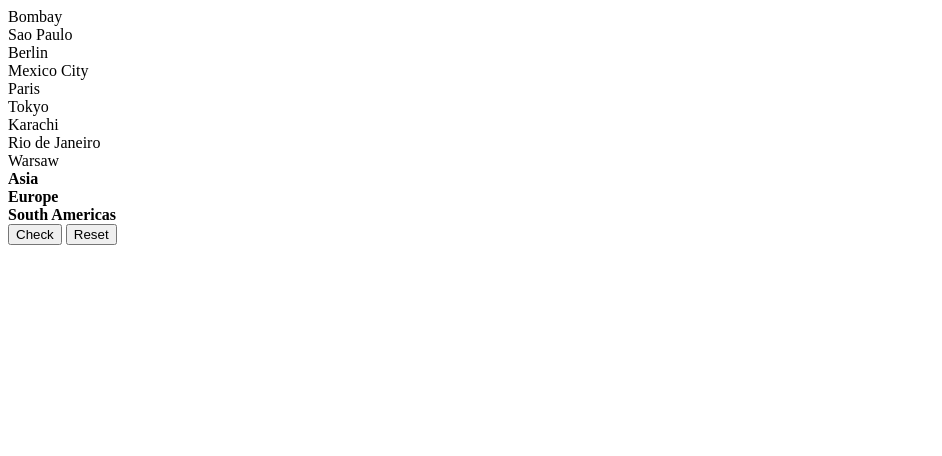
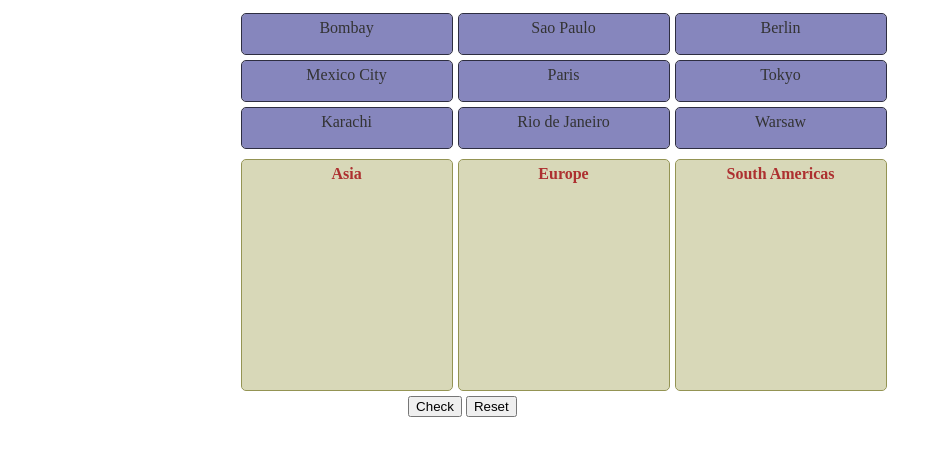
Before and after one commit to Ahmed-Shakeel-798/firstproject, a plain HTML site: page index.html in a window 1280 px wide. Shown: the whole page, without its empty margins (0-942 px from the left). Drawn offline with nearby package versions, Linux system fonts and the light colour scheme.

Commit message:
Update index.html

```diff
--- a/index.html
+++ b/index.html
@@ -5,7 +5,7 @@
 <head>
 	<meta http-equiv="content-type" content="text/html; charset=utf-8">
 	<title>D&G game with Jquery</title>
-<!-- 	<link href="design.css" type="text/css" rel="stylesheet" /> -->
+	<link href="design.css" type="text/css" rel="stylesheet" />
 </head>
 
 <body >
```
